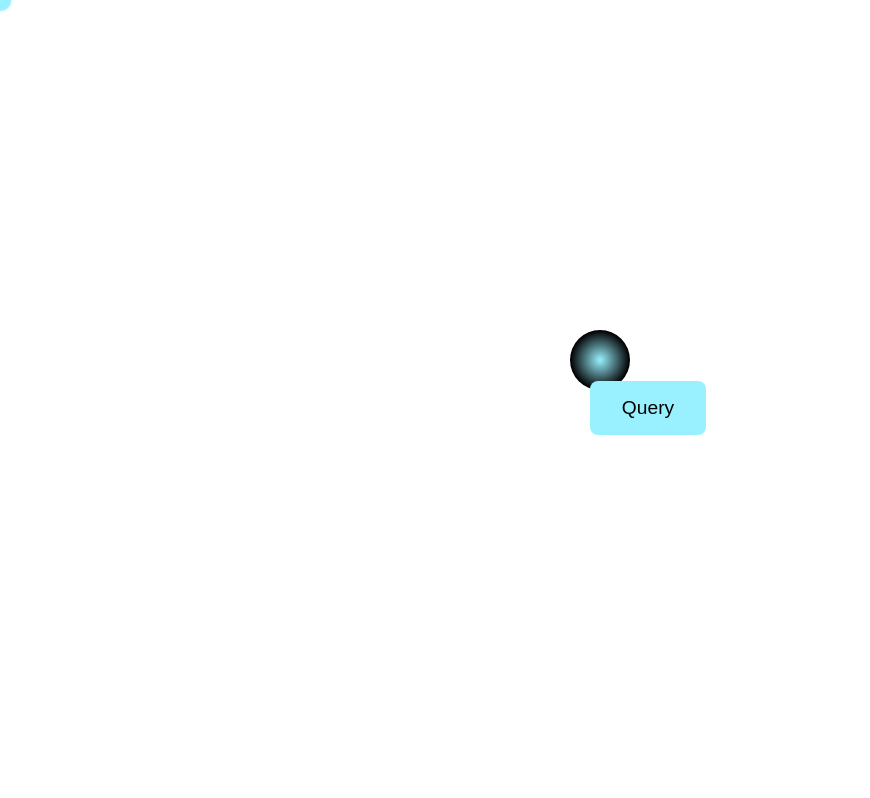
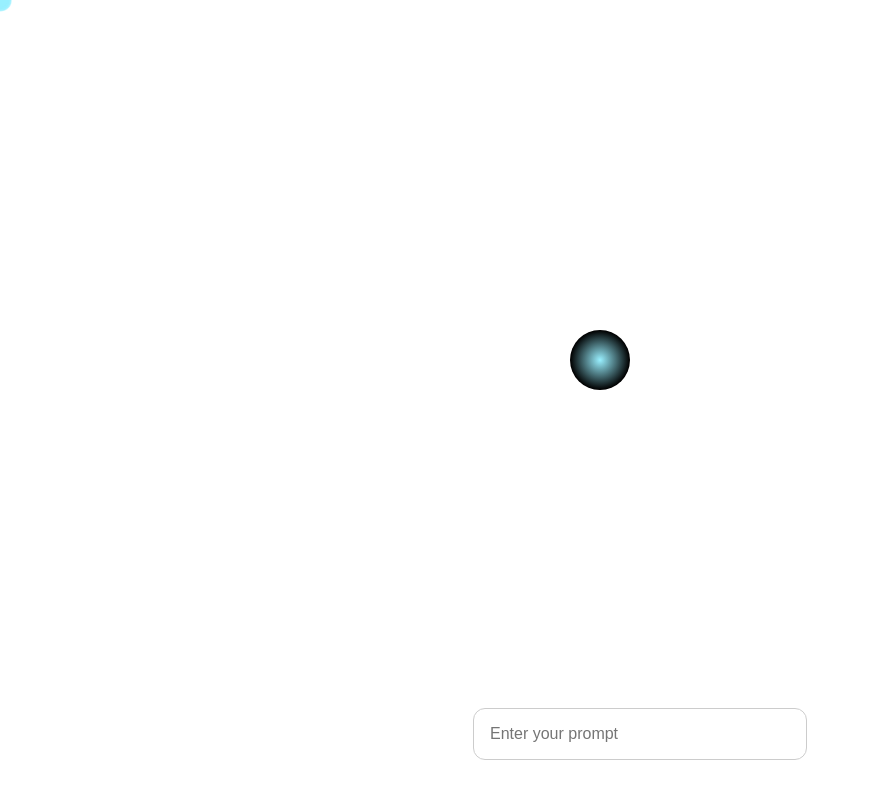
Before and after one commit to crispsandtea/uncanny-interface, a Next.js app: page / in a window 1280 px wide. Both pictures are taken after a click on the button "Query". Shown: the top 798 px of the page, without its empty margins (0-870 px from the left). Built offline with nearby package versions, Linux system fonts and the light colour scheme.

Commit message:
Update HallucinationInterface.jsx

```diff
--- a/components/HallucinationInterface.jsx
+++ b/components/HallucinationInterface.jsx
@@ -1,79 +1,46 @@
 import { useState } from "react";
 
 export default function HallucinationInterface() {
-  const [queryMode, setQueryMode] = useState(false);
   const [input, setInput] = useState("");
-  const [response, setResponse] = useState("");
 
   const handleSubmit = (e) => {
+    if (e.key === "Enter") {
       e.preventDefault();
-    // Simulate handling input (e.g. calling an API)
-    setResponse(`You queried: ${input}`);
-    setInput("");
+      const response = `You said: ${input}`;
+
+      // Speak the response
+      const utterance = new SpeechSynthesisUtterance(response);
+      speechSynthesis.speak(utterance);
+
+      setInput(""); // Clear input
+    }
   };
 
   return (
     <div
       style={{
-        position: "relative",
+        position: "fixed",
+        bottom: "40px",
+        left: "50%",
+        transform: "translateX(-50%)",
         zIndex: 10,
-        height: "100vh",
-        width: "100vw",
-        display: "flex",
-        alignItems: "center",
-        justifyContent: "center",
-        flexDirection: "column",
       }}
     >
-      {queryMode ? (
-        <form onSubmit={handleSubmit} style={{ display: "flex", flexDirection: "column", alignItems: "center" }}>
       <input
         type="text"
+        placeholder="Enter your prompt"
         value={input}
         onChange={(e) => setInput(e.target.value)}
-            placeholder="Type your prompt..."
+        onKeyDown={handleSubmit}
         style={{
           padding: "1rem",
           fontSize: "1rem",
-              borderRadius: "8px",
+          width: "300px",
+          borderRadius: "12px",
           border: "1px solid #ccc",
-              width: "300px",
-              marginBottom: "1rem",
+          backgroundColor: "white",
         }}
       />
-          <button
-            type="submit"
-            style={{
-              padding: "0.75rem 1.5rem",
-              fontSize: "1rem",
-              backgroundColor: "#99f0ff",
-              border: "none",
-              borderRadius: "8px",
-              cursor: "pointer",
-            }}
-          >
-            Submit
-          </button>
-        </form>
-      ) : (
-        <button
-          onClick={() => setQueryMode(true)}
-          style={{
-            padding: "1rem 2rem",
-            fontSize: "1.2rem",
-            backgroundColor: "#99f0ff",
-            border: "none",
-            borderRadius: "8px",
-            cursor: "pointer",
-          }}
-        >
-          Query
-        </button>
-      )}
-
-      {response && (
-        <p style={{ marginTop: "2rem", fontSize: "1rem", color: "#fff" }}>{response}</p>
-      )}
     </div>
   );
 }
```
Lines whose indentation alone changed are shown as unchanged.
